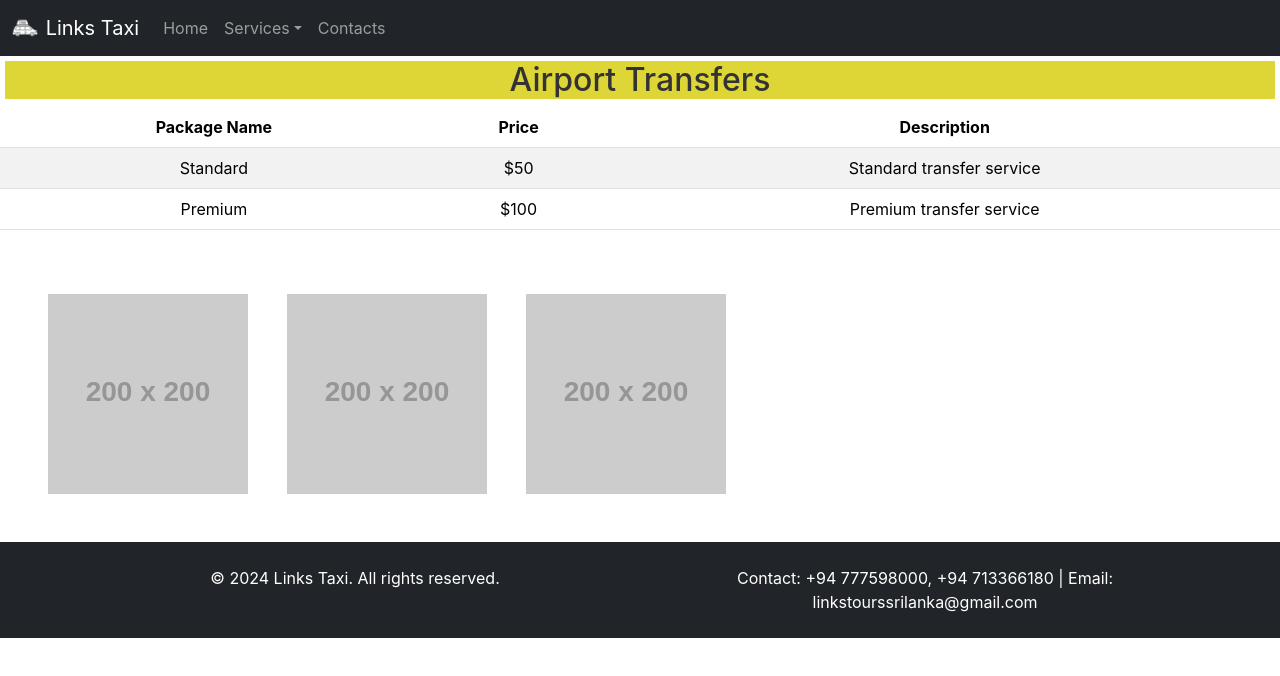
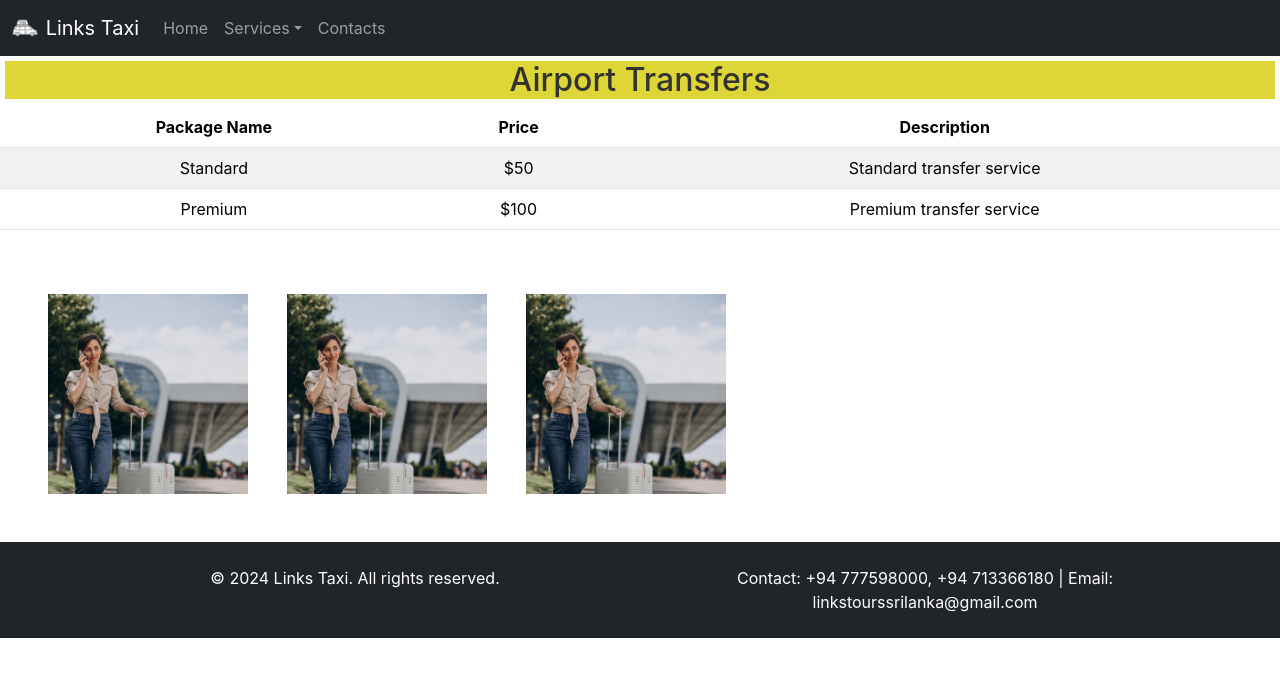
Before and after one commit to HansaSandamal/links-taxi, a React (Create React App) app: page /service/airport-transfers in a window 1280 px wide. Shown: the top 676 px of the page. Built offline with nearby package versions, Linux system fonts and the light colour scheme.

Commit message:
do changes

```diff
--- a/src/views/AirportTransfersView/AirportTransfersView.js
+++ b/src/views/AirportTransfersView/AirportTransfersView.js
@@ -4,12 +4,14 @@ import "./_AirportTransfersView.css";
 import ImageGallery from "../../components/ImageGallery/ImageGallery";
 import PackageTable from "../../components/PackageTable/PackageTable";
 import "../../assets/styles/common.css";
+import image from "../../assets/images/airport.jpg";
+
 
 const AirportTransfersView = () => {
   const images = [
-    { url: "https://via.placeholder.com/200", alt: "Image 1" },
-    { url: "https://via.placeholder.com/200", alt: "Image 2" },
-    { url: "https://via.placeholder.com/200", alt: "Image 3" },
+    { url: image, alt: "Image 1" },
+    { url: image, alt: "Image 2" },
+    { url: image, alt: "Image 3" },
     // Add more images as needed
   ];
 
--- a/src/views/CityToursView/CityToursView.js
+++ b/src/views/CityToursView/CityToursView.js
@@ -3,6 +3,11 @@ import React from "react";
 import PackageTable from "../../components/PackageTable/PackageTable";
 import ImageGallery from "../../components/ImageGallery/ImageGallery";
 import "../../assets/styles/common.css";
+import image from "../../assets/images/city/img21.jpeg";
+import image1 from "../../assets/images/city/img22.jpeg";
+import image2 from "../../assets/images/city/img23.jpeg";
+import image3 from "../../assets/images/city/img24.jpeg";
+
 
 const CityToursView = () => {
   const packagesData = [
@@ -16,9 +21,10 @@ const CityToursView = () => {
   ];
 
   const images = [
-    { url: "https://via.placeholder.com/200", alt: "Image 1" },
-    { url: "https://via.placeholder.com/200", alt: "Image 2" },
-    { url: "https://via.placeholder.com/200", alt: "Image 3" },
+    { url: image, alt: "Image 1" },
+    { url: image1, alt: "Image 2" },
+    { url: image2, alt: "Image 3" },
+    { url: image3, alt: "Image 4" },
     // Add more images as needed
   ];
 
--- a/src/views/DayToursView/DayToursView.js
+++ b/src/views/DayToursView/DayToursView.js
@@ -3,12 +3,52 @@ import React from "react";
 import PackageTable from "../../components/PackageTable/PackageTable";
 import ImageGallery from "../../components/ImageGallery/ImageGallery";
 import "../../assets/styles/common.css";
+import image from "../../assets/images/day/img.jpeg";
+import image1 from "../../assets/images/day/img1.jpeg";
+import image2 from "../../assets/images/day/img2.jpeg";
+import image3 from "../../assets/images/day/img3.jpeg";
+import image4 from "../../assets/images/day/img4.jpeg";
+import image5 from "../../assets/images/day/img5.jpeg";
+import image6 from "../../assets/images/day/img6.jpeg";
+import image7 from "../../assets/images/day/img7.jpeg";
+import image8 from "../../assets/images/day/img8.jpeg";
+import image9 from "../../assets/images/day/img9.jpeg";
+import image10 from "../../assets/images/day/img10.jpeg";
+import image11 from "../../assets/images/day/img11.jpeg";
+import image12 from "../../assets/images/day/img12.jpeg";
+import image14 from "../../assets/images/day/img14.jpeg";
+import image15 from "../../assets/images/day/img15.jpeg";
+import image16 from "../../assets/images/day/img16.jpeg";
+import image17 from "../../assets/images/day/img17.jpeg";
+import image18 from "../../assets/images/day/img18.jpeg";
+import image19 from "../../assets/images/day/img19.jpeg";
+import image20 from "../../assets/images/day/img20.jpeg";
+
+
+
 
 const DayToursView = () => {
   const images = [
-    { url: "https://via.placeholder.com/200", alt: "Image 1" },
-    { url: "https://via.placeholder.com/200", alt: "Image 2" },
-    { url: "https://via.placeholder.com/200", alt: "Image 3" },
+    { url: image1, alt: "Image 1" },
+    { url: image2, alt: "Image 2" },
+    { url: image3, alt: "Image 3" },
+    { url: image4, alt: "Image 4" },
+    { url: image5, alt: "Image 5" },
+    { url: image6, alt: "Image 6" },
+    { url: image7, alt: "Image 7" },
+    { url: image8, alt: "Image 8" },
+    { url: image9, alt: "Image 9" },
+    { url: image10, alt: "Image 10" },
+    { url: image11, alt: "Image 11" },
+    { url: image12, alt: "Image 12" },
+    { url: image, alt: "Image 13" },
+    { url: image14, alt: "Image 14" },
+    { url: image15, alt: "Image 15" },
+    { url: image16, alt: "Image 16" },
+    { url: image17, alt: "Image 17" },
+    { url: image18, alt: "Image 18" },
+    { url: image19, alt: "Image 19" },
+    { url: image20, alt: "Image 20" },
     // Add more images as needed
   ];
 
--- a/src/views/LongDistanceView/LongDistanceView.js
+++ b/src/views/LongDistanceView/LongDistanceView.js
@@ -3,12 +3,27 @@ import React from "react";
 import PackageTable from "../../components/PackageTable/PackageTable";
 import ImageGallery from "../../components/ImageGallery/ImageGallery";
 import "../../assets/styles/common.css";
+import image from "../../assets/images/long/img25.jpeg";
+import image1 from "../../assets/images/long/img26.jpeg";
+import image2 from "../../assets/images/long/img27.jpeg";
+import image3 from "../../assets/images/long/img28.jpeg";
+import image4 from "../../assets/images/long/img29.jpeg";
+import image5 from "../../assets/images/long/img30.jpeg";
+import image6 from "../../assets/images/long/img31.jpeg";
+import image7 from "../../assets/images/long/img32.jpeg";
+import image8 from "../../assets/images/long/img33.jpeg";
 
 const LongDistanceView = () => {
   const images = [
-    { url: "https://via.placeholder.com/200", alt: "Image 1" },
-    { url: "https://via.placeholder.com/200", alt: "Image 2" },
-    { url: "https://via.placeholder.com/200", alt: "Image 3" },
+    { url: image, alt: "Image 0" },
+    { url: image1, alt: "Image 1" },
+    { url: image2, alt: "Image 2" },
+    { url: image3, alt: "Image 3" },
+    { url: image4, alt: "Image 4" },
+    { url: image5, alt: "Image 5" },
+    { url: image6, alt: "Image 6" },
+    { url: image7, alt: "Image 7" },
+    { url: image8, alt: "Image 8" }
     // Add more images as needed
   ];
 
--- a/src/views/SafariView/SafariView.js
+++ b/src/views/SafariView/SafariView.js
@@ -3,12 +3,35 @@ import React from "react";
 import PackageTable from "../../components/PackageTable/PackageTable";
 import ImageGallery from "../../components/ImageGallery/ImageGallery";
 import "../../assets/styles/common.css";
+import image from "../../assets/images/safari/img34.jpeg";
+import image1 from "../../assets/images/safari/img35.jpeg";
+import image2 from "../../assets/images/safari/img36.jpeg";
+import image3 from "../../assets/images/safari/img37.jpeg";
+import image4 from "../../assets/images/safari/img38.jpeg";
+import image5 from "../../assets/images/safari/img39.jpeg";
+import image6 from "../../assets/images/safari/img40.jpeg";
+import image7 from "../../assets/images/safari/img41.jpeg";
+import image8 from "../../assets/images/safari/img42.jpeg";
+import image9 from "../../assets/images/safari/img43.jpeg";
+import image10 from "../../assets/images/safari/img44.jpeg";
+import image11 from "../../assets/images/safari/img45.jpeg";
+import image12 from "../../assets/images/safari/img46.jpeg";
 
 const SafariView = () => {
   const images = [
-    { url: "https://via.placeholder.com/200", alt: "Image 1" },
-    { url: "https://via.placeholder.com/200", alt: "Image 2" },
-    { url: "https://via.placeholder.com/200", alt: "Image 3" },
+    { url: image, alt: "Image 0" },
+    { url: image1, alt: "Image 1" },
+    { url: image2, alt: "Image 2" },
+    { url: image3, alt: "Image 3" },
+    { url: image4, alt: "Image 4" },
+    { url: image5, alt: "Image 5" },
+    { url: image6, alt: "Image 6" },
+    { url: image7, alt: "Image 7" },
+    { url: image8, alt: "Image 8" },
+    { url: image9, alt: "Image 9" },
+    { url: image10, alt: "Image 10" },
+    { url: image11, alt: "Image 11" },
+    { url: image12, alt: "Image 12" }
     // Add more images as needed
   ];
 
```
